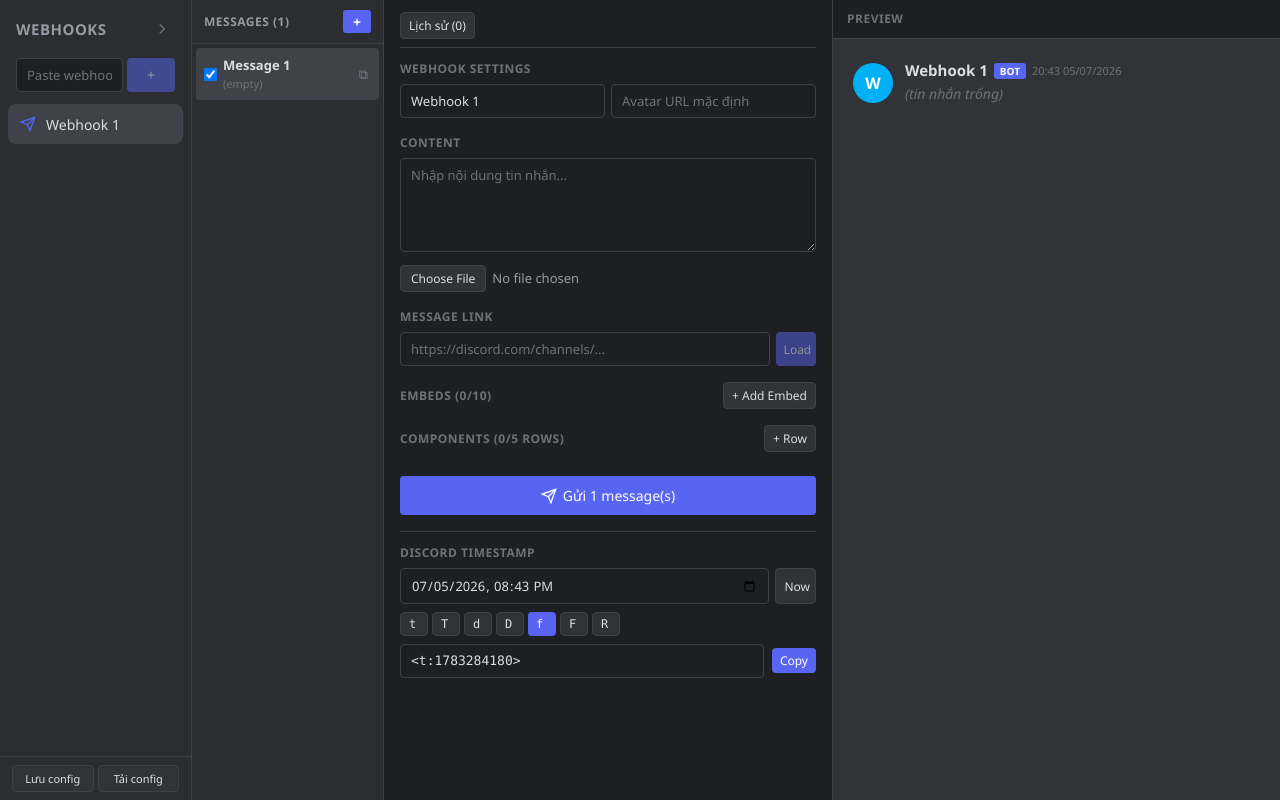
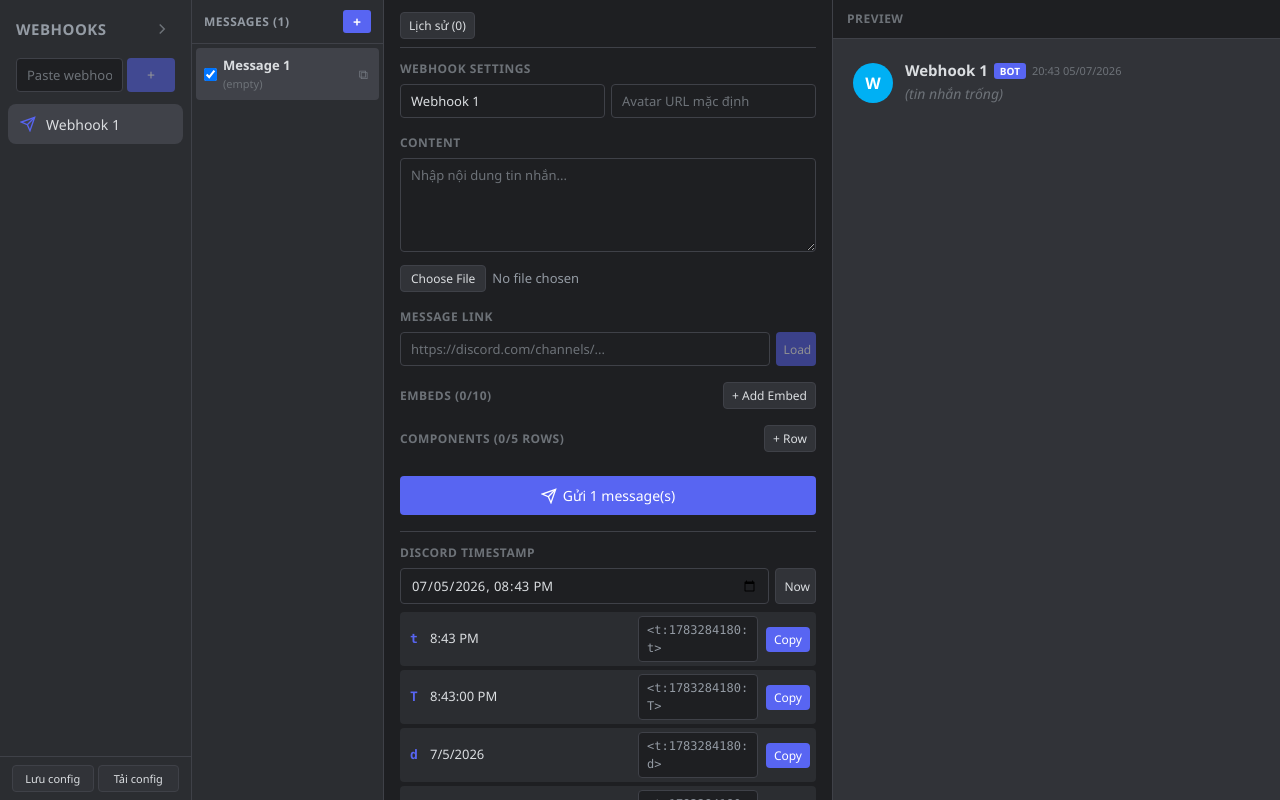
Before and after one commit to vngctcreative/webhook_dsc, a React (Vite) app: page / in a window 1280 px wide. Built offline with nearby package versions, Linux system fonts and the light colour scheme.

Commit message:
feat: hiển thị preview từng format timestamp (như hammertime)

```diff
--- a/src/App.css
+++ b/src/App.css
@@ -225,10 +225,11 @@
 
 /* ===== Timestamp Generator ===== */
 .ts-generator { margin-top: 16px; padding-top: 12px; border-top: 1px solid var(--border); }
-.ts-formats { display: flex; gap: 4px; flex-wrap: wrap; margin-top: 8px; }
-.ts-formats .btn { font-family: 'Consolas', monospace; min-width: 28px; text-align: center; }
-.ts-result { display: flex; gap: 8px; align-items: center; margin-top: 8px; }
-.ts-code { background: var(--bg-input); color: var(--text-primary); padding: 6px 10px; border-radius: var(--radius-sm); font-size: 13px; font-family: 'Consolas', monospace; flex: 1; word-break: break-all; border: 1px solid var(--border); }
+.ts-list { display: flex; flex-direction: column; gap: 4px; margin-top: 8px; }
+.ts-row { display: flex; align-items: center; gap: 8px; padding: 4px 6px; border-radius: var(--radius-sm); background: var(--bg-secondary); }
+.ts-badge { font-family: 'Consolas', monospace; font-weight: 700; font-size: 13px; color: var(--accent); width: 16px; text-align: center; flex-shrink: 0; }
+.ts-preview { font-size: 13px; color: var(--text-primary); min-width: 200px; flex-shrink: 0; }
+.ts-code { background: var(--bg-input); color: var(--text-secondary); padding: 4px 8px; border-radius: var(--radius-sm); font-size: 12px; font-family: 'Consolas', monospace; flex: 1; word-break: break-all; border: 1px solid var(--border); min-width: 0; }
 
 /* ===== Buttons ===== */
 .btn { display: inline-flex; align-items: center; gap: 6px; border: none; border-radius: var(--radius-sm); font-weight: 500; cursor: pointer; transition: all 0.15s; white-space: nowrap; }
--- a/src/App.jsx
+++ b/src/App.jsx
@@ -596,13 +596,30 @@
 
 function TimestampGenerator() {
   const [date, setDate] = useState(() => new Date().toISOString().slice(0, 16))
-  const [format, setFormat] = useState('f')
 
-  const unix = Math.floor(new Date(date).getTime() / 1000)
-  const ts = format === 'f' ? `<t:${unix}>` : `<t:${unix}:${format}>`
+  const d = new Date(date)
+  const unix = Math.floor(d.getTime() / 1000)
 
-  function copy() {
-    navigator.clipboard.writeText(ts)
+  function ts(fmt) {
+    const t = fmt === 'f' ? `<t:${unix}>` : `<t:${unix}:${fmt}>`
+    return t
+  }
+
+  function preview(fmt) {
+    switch (fmt) {
+      case 't': return d.toLocaleTimeString('en-US', { hour: 'numeric', minute: '2-digit' })
+      case 'T': return d.toLocaleTimeString('en-US', { hour: 'numeric', minute: '2-digit', second: '2-digit' })
+      case 'd': return d.toLocaleDateString('en-US')
+      case 'D': return d.toLocaleDateString('en-US', { month: 'long', day: 'numeric', year: 'numeric' })
+      case 'f': return `${d.toLocaleDateString('en-US', { month: 'long', day: 'numeric', year: 'numeric' })} ${d.toLocaleTimeString('en-US', { hour: 'numeric', minute: '2-digit' })}`
+      case 'F': return `${d.toLocaleDateString('en-US', { weekday: 'long', month: 'long', day: 'numeric', year: 'numeric' })} ${d.toLocaleTimeString('en-US', { hour: 'numeric', minute: '2-digit', second: '2-digit' })}`
+      case 'R': { const s = Math.floor((d - new Date()) / 1000); const a = Math.abs(s); const r = a < 60 ? `${a}s ago` : a < 3600 ? `${Math.floor(a/60)}m ago` : a < 86400 ? `${Math.floor(a/3600)}h ago` : a < 2592000 ? `${Math.floor(a/86400)}d ago` : a < 31536000 ? `${Math.floor(a/2592000)}mo ago` : `${Math.floor(a/31536000)}y ago`; return s > 0 ? r : r.replace('ago', 'from now') }
+      default: return ''
+    }
+  }
+
+  function copy(fmt) {
+    navigator.clipboard.writeText(ts(fmt))
   }
 
   return (
@@ -612,16 +629,15 @@
         <input type="datetime-local" className="input" value={date} onChange={e => setDate(e.target.value)} />
         <button className="btn btn-sm btn-secondary" onClick={() => setDate(new Date().toISOString().slice(0, 16))}>Now</button>
       </div>
-      <div className="ts-formats">
+      <div className="ts-list">
         {TS_FORMATS.map(f => (
-          <button key={f.id} className={`btn btn-sm ${format === f.id ? 'btn-primary' : 'btn-secondary'}`} onClick={() => setFormat(f.id)} title={f.ex}>
-            {f.id}
-          </button>
+          <div key={f.id} className="ts-row">
+            <span className="ts-badge">{f.id}</span>
+            <span className="ts-preview">{preview(f.id)}</span>
+            <code className="ts-code">{ts(f.id)}</code>
+            <button className="btn btn-sm btn-primary" onClick={() => copy(f.id)}>Copy</button>
+          </div>
         ))}
-      </div>
-      <div className="ts-result">
-        <code className="ts-code">{ts}</code>
-        <button className="btn btn-sm btn-primary" onClick={copy}>Copy</button>
       </div>
     </div>
   )
```
